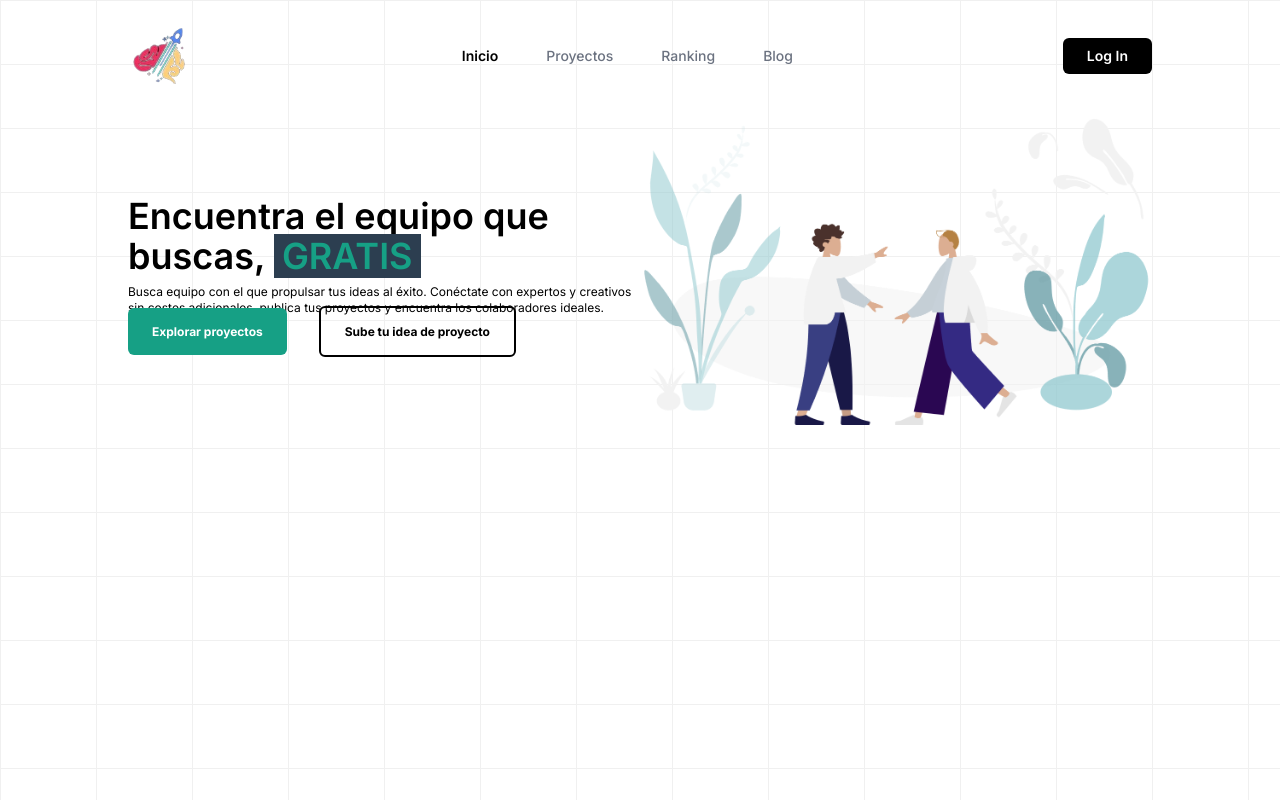
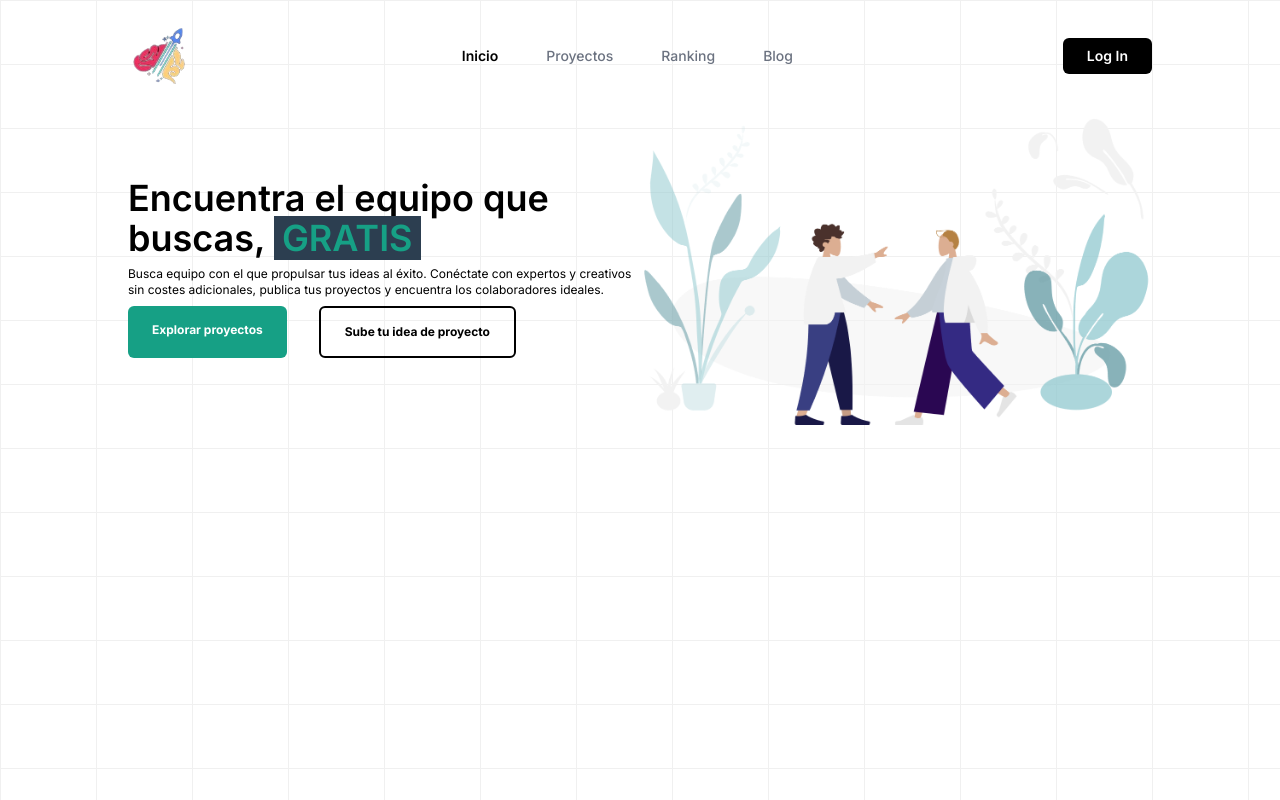
Before and after one commit to Zespul/zespul-public, a Next.js app: page / in a window 1280 px wide. Built offline with nearby package versions, Linux system fonts and the light colour scheme.

Commit message:
chore: Update Hero component to improve button alignment and spacing

```diff
--- a/src/components/landing/Hero.jsx
+++ b/src/components/landing/Hero.jsx
@@ -8,7 +8,7 @@ export default function Hero() {
                 <h1 className="text-4xl font-semibold">Encuentra el equipo que buscas, <span className="text-primary bg-secondary uppercase px-2">gratis</span></h1>
                 <p className="text-xs 2xl:text-sm">Busca equipo con el que propulsar tus ideas al éxito. Conéctate con expertos y creativos sin costes adicionales, publica tus proyectos y encuentra los colaboradores ideales.</p>
 
-                <div className="block space-x-8 text-xs 2xl:text-sm mt-4">
+                <div className="text-xs 2xl:text-sm flex gap-8 justify-start">
                     <Link href="/proyectos" className="bg-primary text-white font-bold px-6 py-4 rounded-md">Explorar proyectos</Link>
                     <Link href="/proyectos" className="border-2 border-black primary text-black font-bold px-6 py-4 rounded-md">Sube tu idea de proyecto</Link>
                 </div>
```
